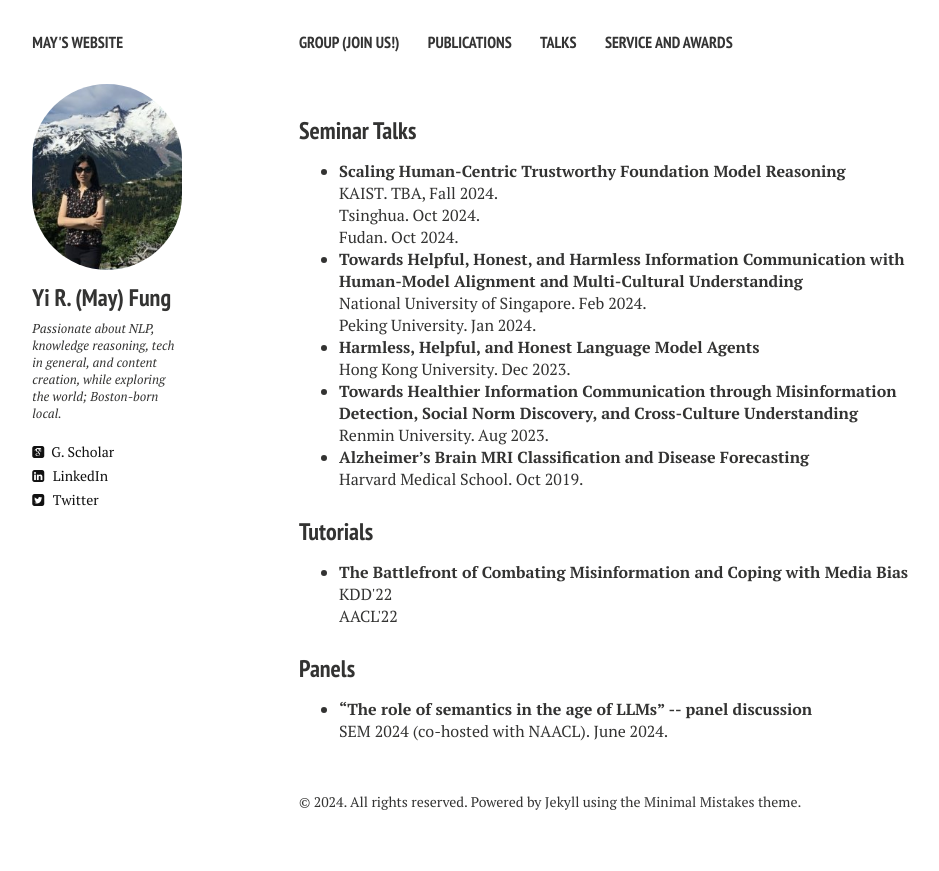
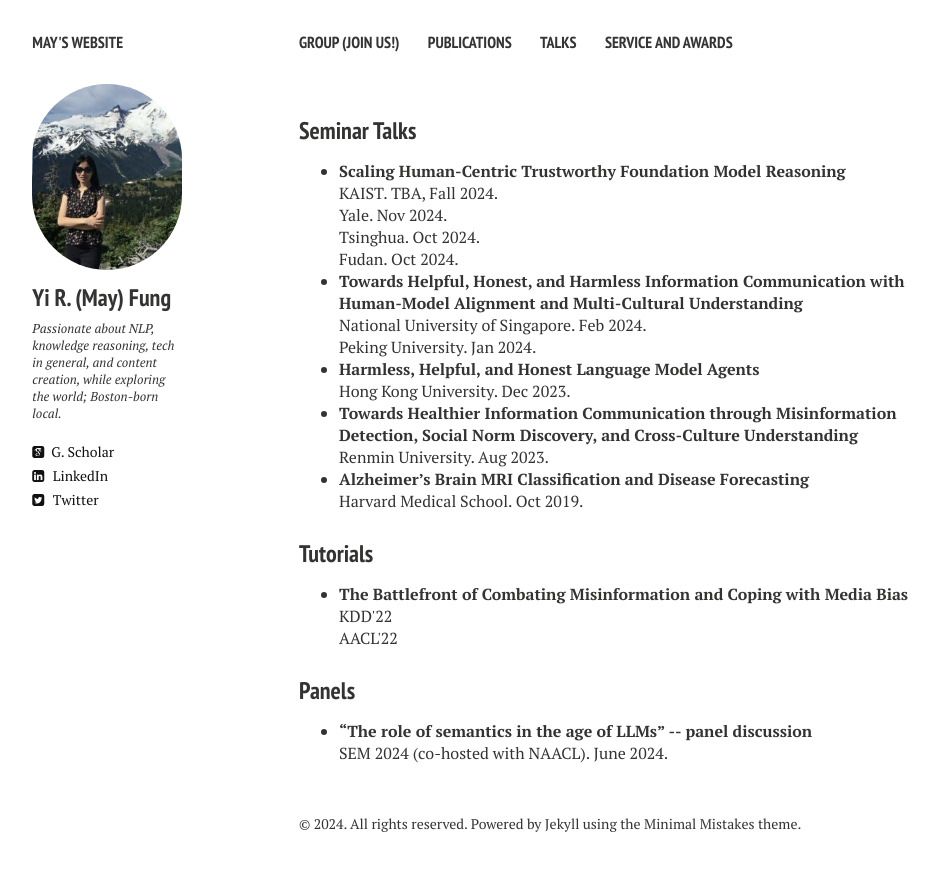
Before and after one commit to mayrfung/mayrfung.github.io, a Jekyll site: the page built from talks.md, in a window 1280 px wide. Shown: the top 871 px of the page, without its empty margins (21-960 px from the left). Built offline with Jekyll 4.4.1, drawn with Linux system fonts in a browser that asks for light colours; nearby versions of some CDN libraries.

Commit message:
Update talks.html

```diff
--- a/_layouts/talks.html
+++ b/_layouts/talks.html
@@ -42,6 +42,7 @@
 <ul>
 	<li><b>Scaling Human-Centric Trustworthy Foundation Model Reasoning</b></li>
 	KAIST. TBA, Fall 2024. <br>
+	Yale. Nov 2024. <br>
 	Tsinghua. Oct 2024. <br>
 	Fudan. Oct 2024.
 	<li><b>Towards Helpful, Honest, and Harmless Information Communication with Human-Model Alignment and Multi-Cultural Understanding</b></li>
```
